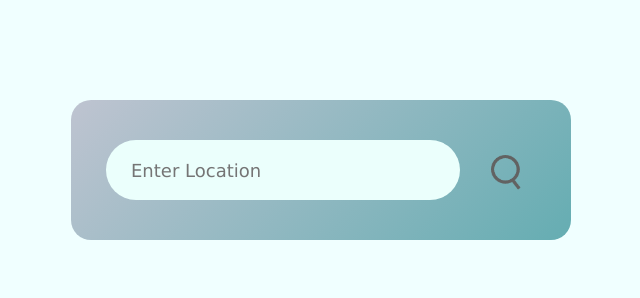
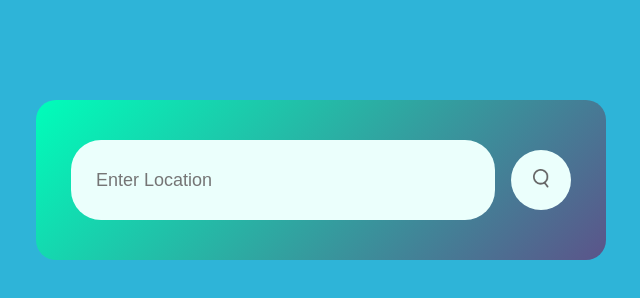
Before and after one commit to akshita317/weatherApp, a plain HTML site: page index.html in a window 1280 px wide. Shown: the whole page, without its empty margins (319-959 px from the left). Drawn offline with Linux system fonts and the light colour scheme.

Commit message:
Update style.css

```diff
--- a/style.css
+++ b/style.css
@@ -1,17 +1,17 @@
 *{
     margin: 0;
     padding: 0;
-    font-family: 'Lucida Sans';
+    font-family: 'Poppins'',sans-serif;
     box-sizing: border-box;
 }
 body{
-    background-color: azure ;
+    background-color: #2eb4d8 ;
 
 }
 .card{
     width: 90%;
     max-width: 500px;
-    background: linear-gradient(135deg,#bec3d0fc, #65adb2);
+    background: linear-gradient(135deg,#00feba, #5b548a);
     color: #fff;
     margin: 100px auto 0;
     border-radius: 20px;
@@ -21,7 +21,6 @@ body{
 }
 .search{
     width: 100%;
-    height: 100%;
     display: flex;
     align-items:center;
     justify-content:space-between;
@@ -30,7 +29,7 @@ body{
     border: 0;
     outline: 0;
     background: #ebfffc;
-    color: #100808ec;
+    color: #555;
     padding: 10px 25px;
     height: 60px;
     border-radius: 30px;
@@ -44,25 +43,23 @@ body{
     background: #ebfffc;
     border-radius: 50%;
     width: 60px;
-    height: 0px;
+    height: 60px;
    cursor: pointer;
 }
 .search button img{
-    width:30px;
-    bottom: 15px;
-     position:relative;
+    width:16px;
    }
 .icon{
-    width:200px;
+    width:170px;
     margin-top: 30px;
 }
 
 .weather h1{
-    font-size: 60px;
+    font-size: 80px;
     font-weight: 500;
 }
 .weather h2{
-    font-size: 40px;
+    font-size: 45px;
     font-weight: 400;
     margin-top: -10px;
 }
@@ -83,12 +80,12 @@ body{
     margin-right: 5px;
 }
 .humidity{
-    font-size: 20px;
+    font-size: 28px;
     margin-top: -6px;
     font-family: 'sans-serif';
 }
 .Wind{
-    font-size: 20px;
+    font-size: 28px;
     margin-top: -6px;
     font-family: 'sans-serif';
 }
```
